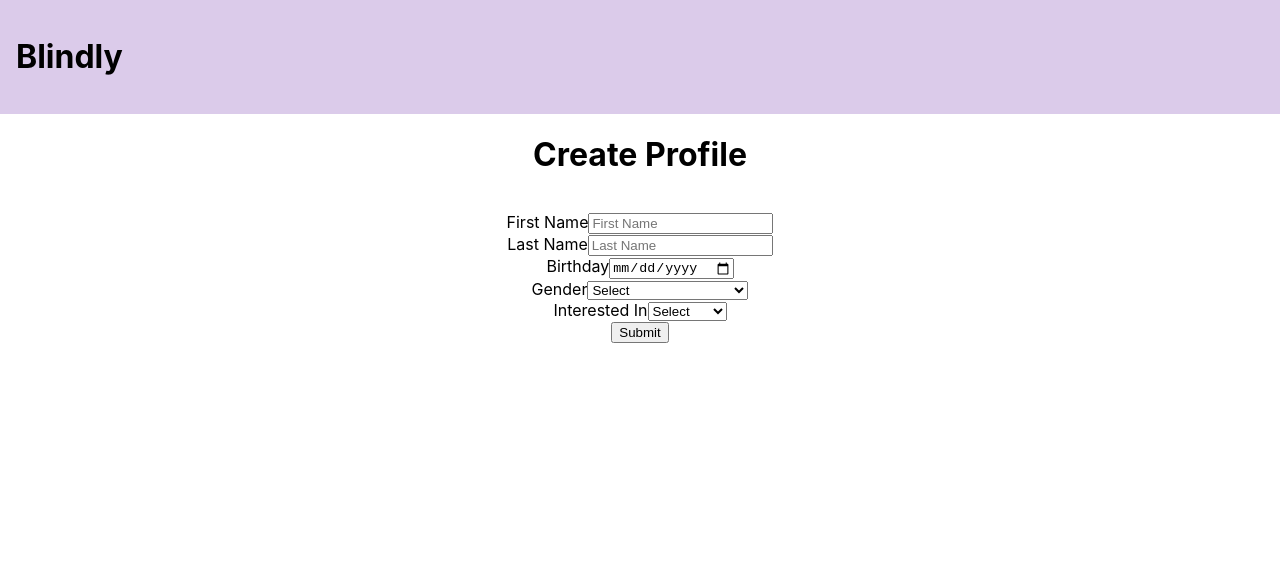
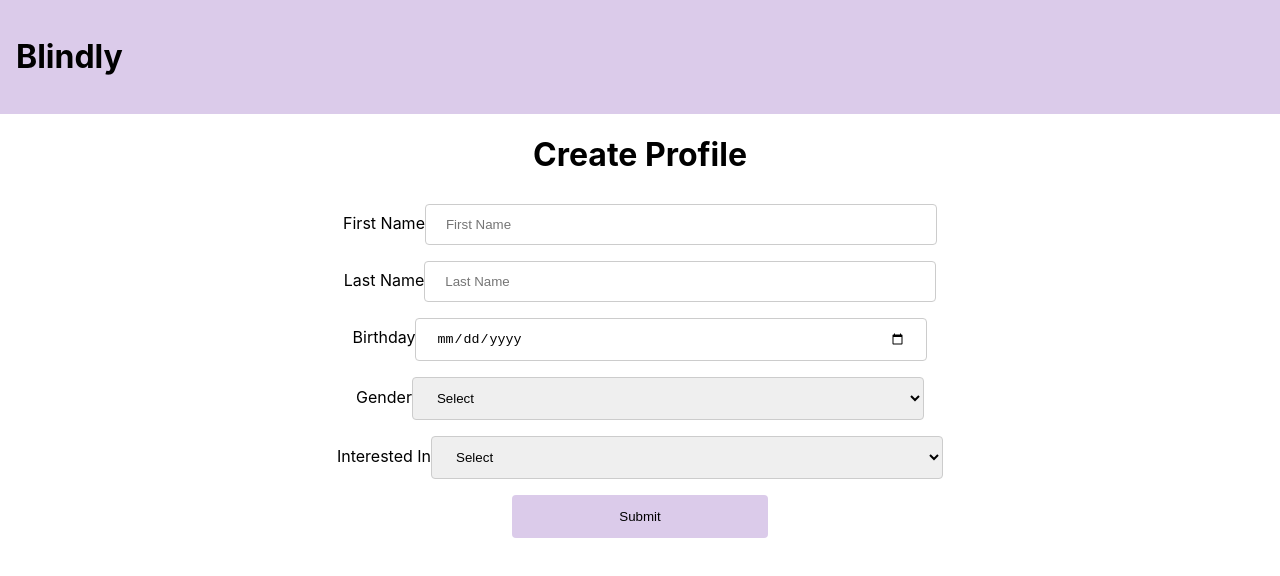
Before and after one commit to ucsb-cs148-w24/project-pj07-datingalgorithm, a React (Create React App) app in the folder profile-creation/: page / in a window 1280 px wide. Shown: the top 576 px of the page. Built offline with nearby package versions, Linux system fonts and the light colour scheme.

Commit message:
updating profile-creation

```diff
--- a/profile-creation/src/Body.css
+++ b/profile-creation/src/Body.css
@@ -1,11 +1,33 @@
 .Body {
-    box-sizing: border-box;
-    width: 100%;
-    display: flex;
-    justify-content: center;
-    align-items: baseline;
-    padding: 1em;
-    margin-bottom: 1em;
-    background-color: rgb(255, 255, 255);
-    color: #000000;
+    input[type=text], select {
+        width: 40%;
+        padding: 12px 20px;
+        margin: 8px 0;
+        display: inline-block;
+        border: 1px solid #ccc;
+        border-radius: 4px;
+        box-sizing: border-box;
+    }
+
+    input[type=date], select {
+        width: 40%;
+        padding: 12px 20px;
+        margin: 8px 0;
+        display: inline-block;
+        border: 1px solid #ccc;
+        border-radius: 4px;
+        box-sizing: border-box;
+    }
+
+    input[type=submit] {
+        width: 20%;
+        background-color: rgb(219, 203, 234);
+        color: rgb(0, 0, 0);
+        padding: 14px 20px;
+        margin: 8px 0;
+        border: none;
+        border-radius: 4px;
+        cursor: pointer;
+    }
+
   }
--- a/profile-creation/src/Body.js
+++ b/profile-creation/src/Body.js
@@ -6,7 +6,7 @@ import './Body.css';
 function Body() {
     return (
         <div className="Body">
-            <form>
+            <form action="/action_page.php">
                 <div className="input-group">
                     <label for="fname">First Name</label>
                     <input type="text" id="fname" name="firstname" placeholder="First Name"/>
```
